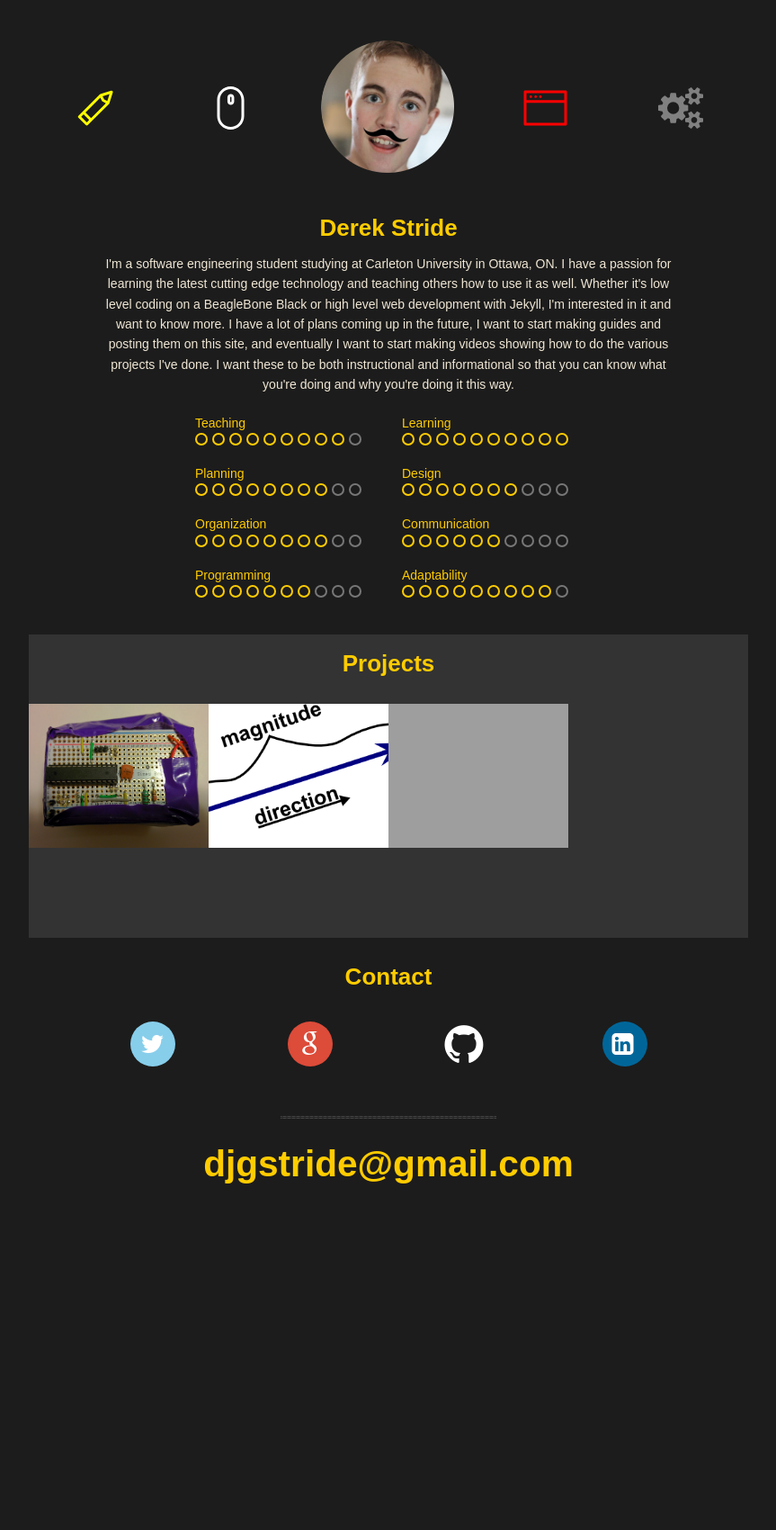
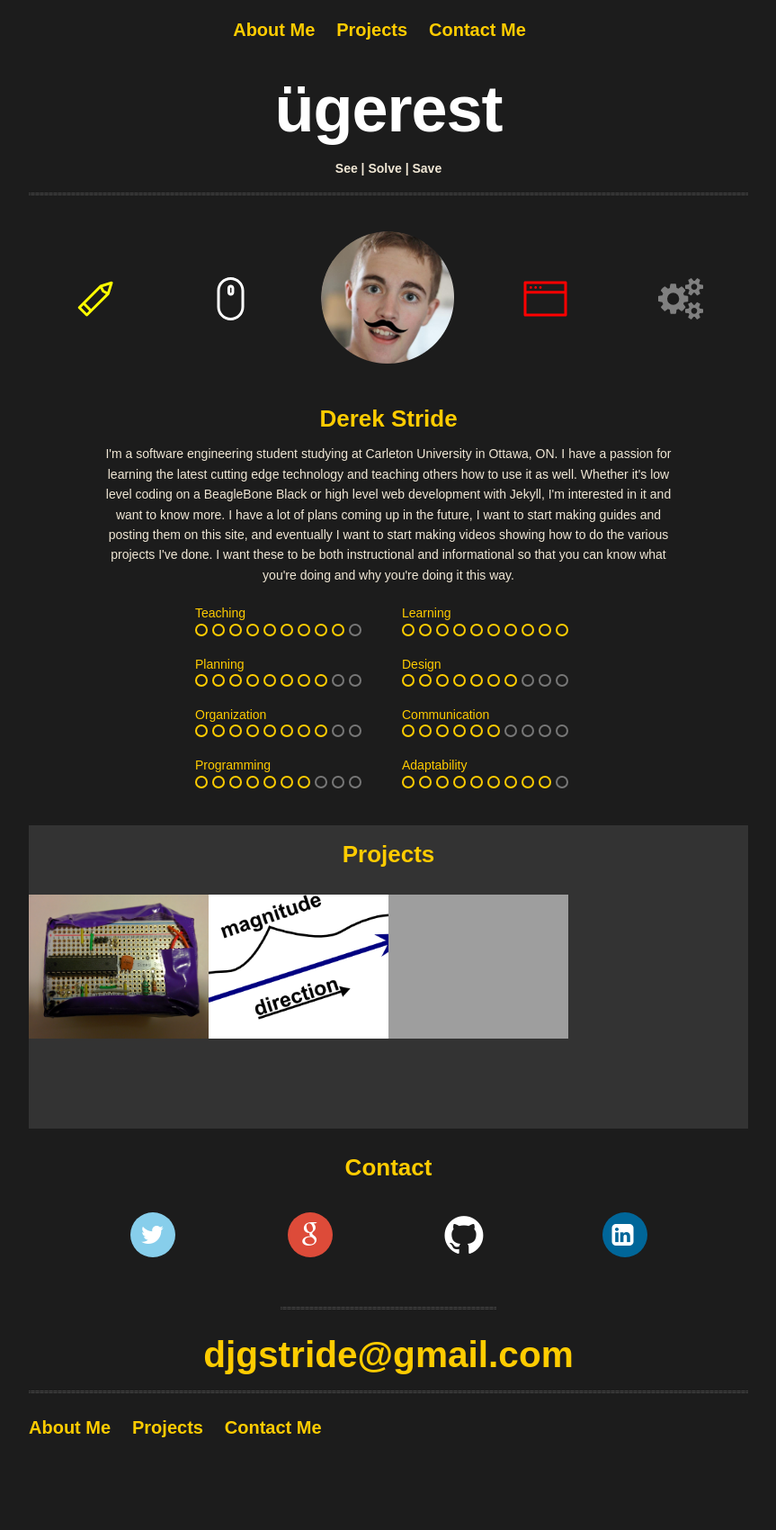
Before and after one commit to DerekStride/DerekStride.github.io, a Jekyll site: the page built from index.html, in a window 1280 px wide. Shown: the whole page at 90% size, without its empty margins (208-1071 px from the left). Built offline with Jekyll 4.4.1, drawn with Linux system fonts in a browser that asks for light colours; before the commit the page ends 1319 px from its top, so only the background shows below that; grey boxes are pictures that could not be loaded.

Commit message:
Re added the header and footer, opps

```diff
--- a/index.html
+++ b/index.html
@@ -27,6 +27,8 @@ menu:
 </head>
 <body>
 
+{% include header.html %}
+
 <div class="wrapper">
 
   {% include about.html %}
@@ -37,6 +39,8 @@ menu:
 
 <div>
 
+{% include footer.html %}
+
 <script src="/assets/js/jquery-2.1.1.min.js"></script>
 <script src="/assets/js/functions.js" type="text/javascript"></script>
 </body>
```
